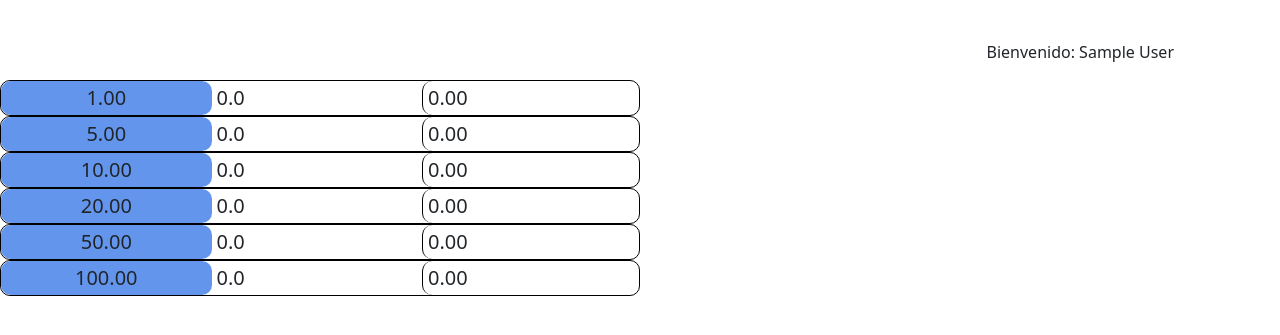
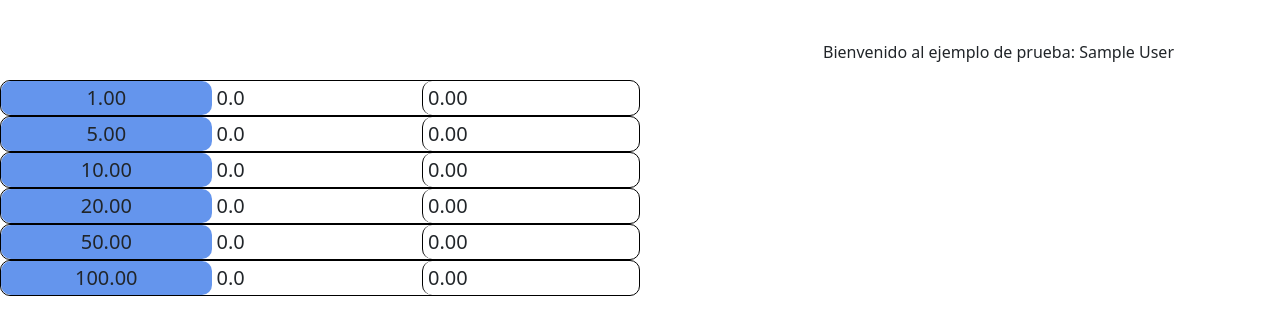
Before and after one commit to jluiscontrol/repo-pruebas-reglas, a PHP site: page /ejemplo.php in a window 1280 px wide. Shown: the part 101-436 px from the top of the page. Run offline with PHP 8.4, Linux system fonts and the light colour scheme; the visitor is signed in with stand-in values (Sample User, id 1); some libraries are stand-ins or nearby versions.

Commit message:
prueba de ariel del commit

```diff
--- a/ejemplo.php
+++ b/ejemplo.php
@@ -22,7 +22,7 @@ if (isset($_SESSION["nombres"])) {
 
 
         <div class="row" style="width: 100%;display: flex">
-            <p style="text-align: right">Bienvenido: <?php echo "{$_SESSION["nombres"]}" ?></p>
+            <p style="text-align: right">Bienvenido al ejemplo de prueba: <?php echo "{$_SESSION["nombres"]}" ?></p>
 
 
         </div>
--- a/index.php
+++ b/index.php
@@ -9,7 +9,7 @@ if (isset($_SESSION["nombres"])) {
     <!DOCTYPE html>
     <html>
     <head>
-        <title>Operaciones</title>
+        <title>Operaciones CAMBIO DE ARIEL</title>
         <?php
         include 'cabecera.php';
         ?>
```
